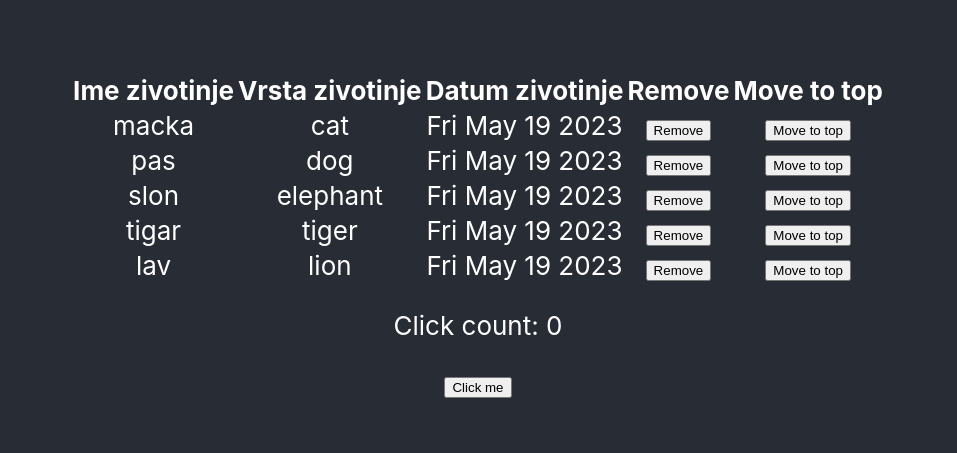
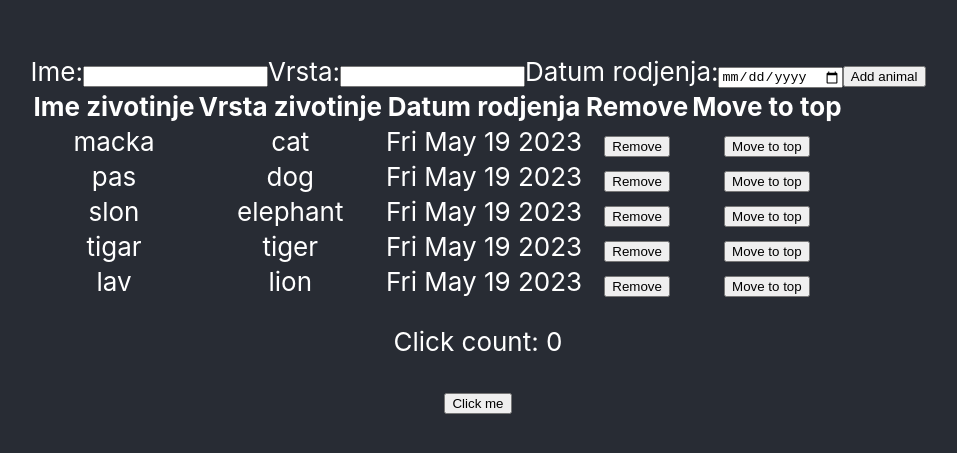
Before and after one commit to NikolaNB1/zoo, a React (Create React App) app: page / in a window 1280 px wide. Shown: the part 165-618 px from the top of the page, without its empty margins (162-1119 px from the left). Built offline with nearby package versions, Linux system fonts and the light colour scheme.

Commit message:
peti zadatak

```diff
--- a/src/components/AnimalList.jsx
+++ b/src/components/AnimalList.jsx
@@ -3,33 +3,61 @@ import { useState } from "react";
 const AnimalList = () => {
   const animals = [
     {
-      someth: "cat",
+      species: "cat",
       name: "macka",
       dateOfBirth: new Date().toDateString(),
     },
     {
-      someth: "dog",
+      species: "dog",
       name: "pas",
       dateOfBirth: new Date().toDateString(),
     },
     {
-      someth: "elephant",
+      species: "elephant",
       name: "slon",
       dateOfBirth: new Date().toDateString(),
     },
     {
-      someth: "tiger",
+      species: "tiger",
       name: "tigar",
       dateOfBirth: new Date().toDateString(),
     },
     {
-      someth: "lion",
+      species: "lion",
       name: "lav",
       dateOfBirth: new Date().toDateString(),
     },
   ];
 
   const [animalsArray, setAnimalsArray] = useState(animals);
+
+  const [state, setState] = useState({
+    name: "",
+    species: "",
+    dateOfBirth: "",
+  });
+
+  const handleSubmit = (event) => {
+    event.preventDefault();
+    console.log(state.sector);
+
+    let newAnimal = {
+      name: state.name,
+      species: state.species,
+      dateOfBirth: state.dateOfBirth,
+    };
+    console.log(state);
+
+    setAnimalsArray((prevState) => (prevState = [...prevState, newAnimal]));
+  };
+
+  const handleInputChange = (event) => {
+    const { name, value } = event.target;
+    setState((prevState) => ({
+      ...prevState,
+      [name]: value,
+    }));
+  };
 
   const onRemove = (name) => {
     setAnimalsArray((prevState) =>
@@ -46,12 +74,36 @@ const AnimalList = () => {
 
   return (
     <div>
+      <form onSubmit={handleSubmit}>
+        <label htmlFor="name">Ime:</label>
+        <input
+          type="text"
+          name="name"
+          value={state.name}
+          onChange={handleInputChange}
+        />
+        <label htmlFor="species">Vrsta:</label>
+        <input
+          type="text"
+          name="species"
+          value={state.species}
+          onChange={handleInputChange}
+        />
+        <label htmlFor="dateOfBirth">Datum rodjenja:</label>
+        <input
+          type="date"
+          name="dateOfBirth"
+          value={state.dateOfBirth}
+          onChange={handleInputChange}
+        />
+        <button type="submit">Add animal</button>
+      </form>
       <table>
         <thead>
           <tr>
             <th>Ime zivotinje</th>
             <th>Vrsta zivotinje</th>
-            <th>Datum zivotinje</th>
+            <th>Datum rodjenja</th>
             <th>Remove</th>
             <th>Move to top</th>
           </tr>
@@ -60,7 +112,7 @@ const AnimalList = () => {
           {animalsArray.map((animal, index) => (
             <tr key={index}>
               <td>{animal.name}</td>
-              <td>{animal.someth}</td>
+              <td>{animal.species}</td>
               <td>{animal.dateOfBirth}</td>
               <td>
                 <button onClick={() => onRemove(animal.name)}>Remove</button>
```
